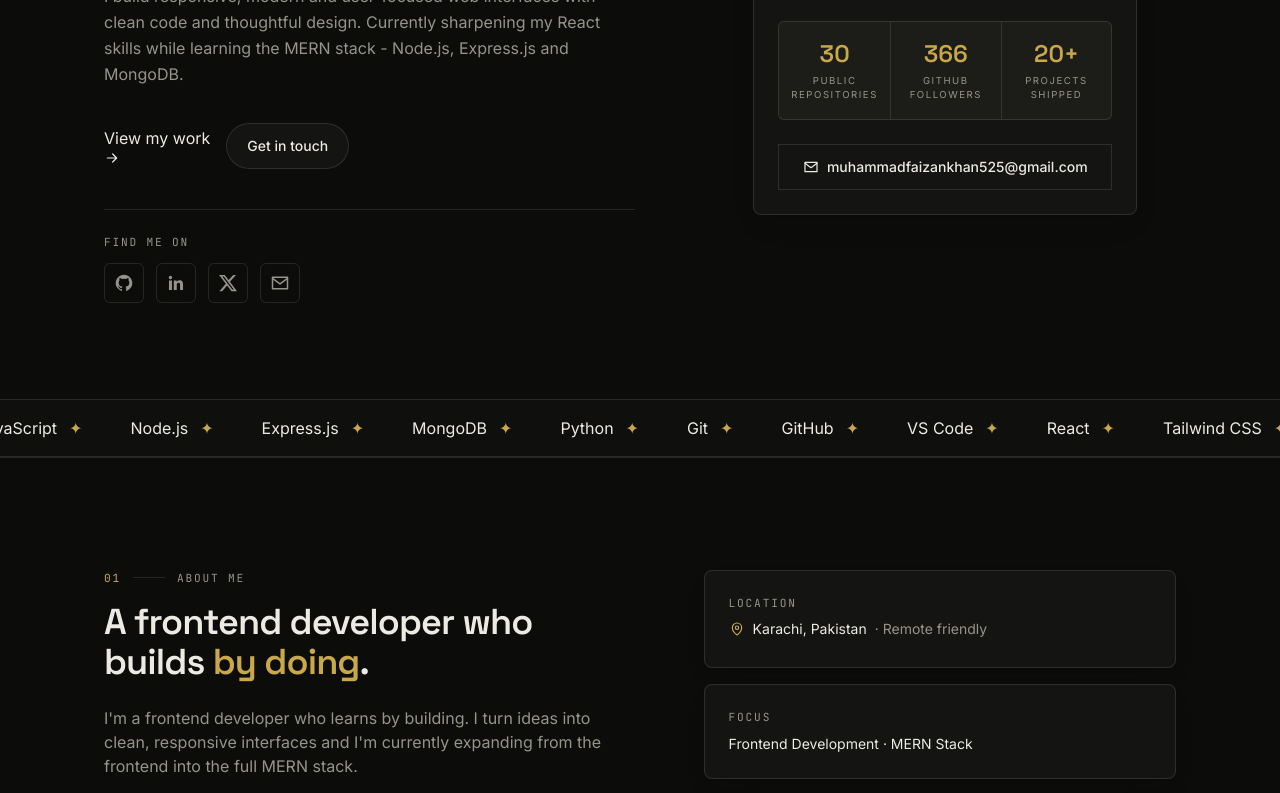
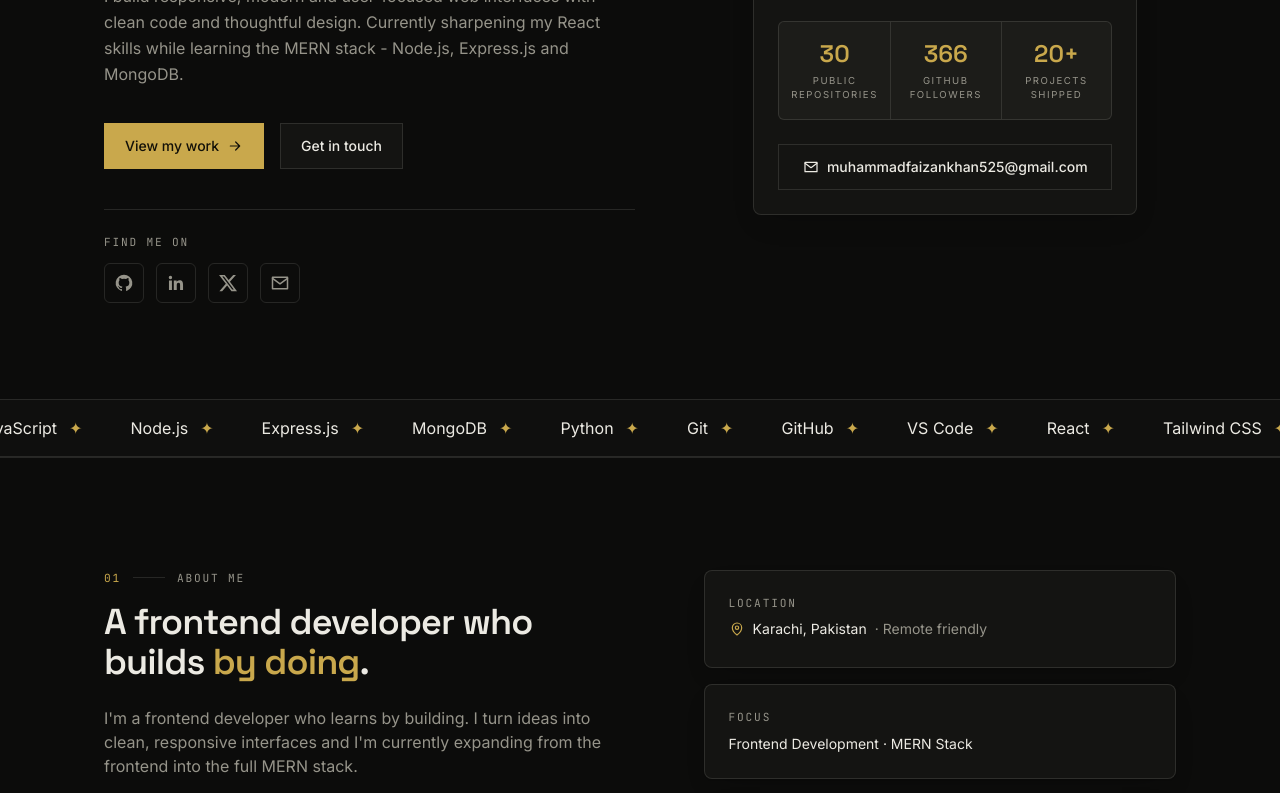
Before and after one commit to Faizan-khan144/faizan-portfolio, a React (Vite) app: page / in a window 1280 px wide. Shown: the part 1200-1993 px from the top of the page. Built offline with nearby package versions, Linux system fonts and the light colour scheme.

Commit message:
style: gold solid primary button with arrow nudge hover

```diff
--- a/src/components/Button.jsx
+++ b/src/components/Button.jsx
@@ -12,13 +12,15 @@ export default function Button({
   withArrow = false,
 }) {
   const cls = variant === 'primary'
-    ? `btn-gradient ${className}`
-    : `btn-base rounded-full border border-line bg-surface text-ink transition-colors duration-200 hover:border-accent/60 hover:text-accent ${className}`
+    ? `btn-base group border border-accent bg-accent text-accent-ink transition-colors duration-300 hover:bg-accent-ink hover:text-accent ${className}`
+    : `btn-base group border border-line bg-surface text-ink transition-colors duration-300 hover:border-accent/60 hover:text-accent ${className}`
 
   const inner = (
     <>
       {children}
-      {withArrow && <IconArrow className="h-4 w-4" />}
+      {withArrow && (
+        <IconArrow className="h-4 w-4 transition-transform duration-300 group-hover:translate-x-1" />
+      )}
     </>
   )
 
```
